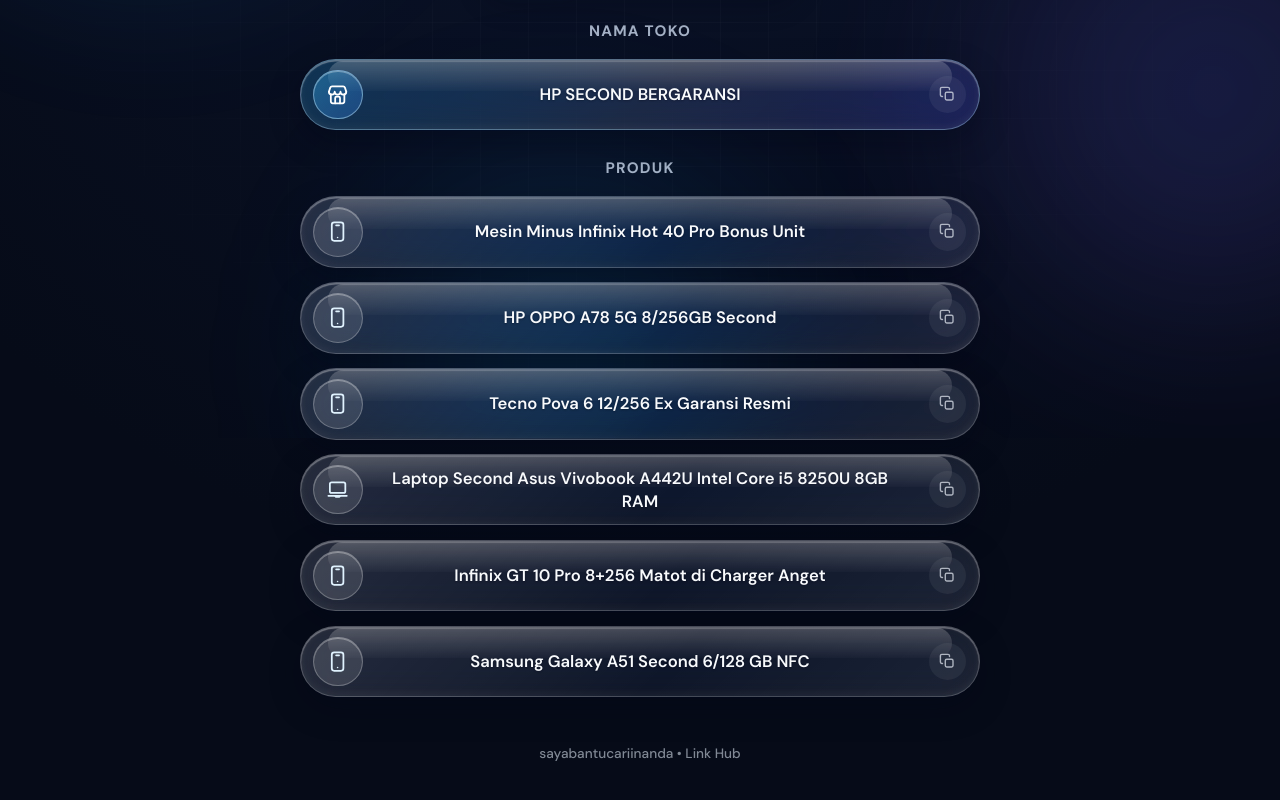
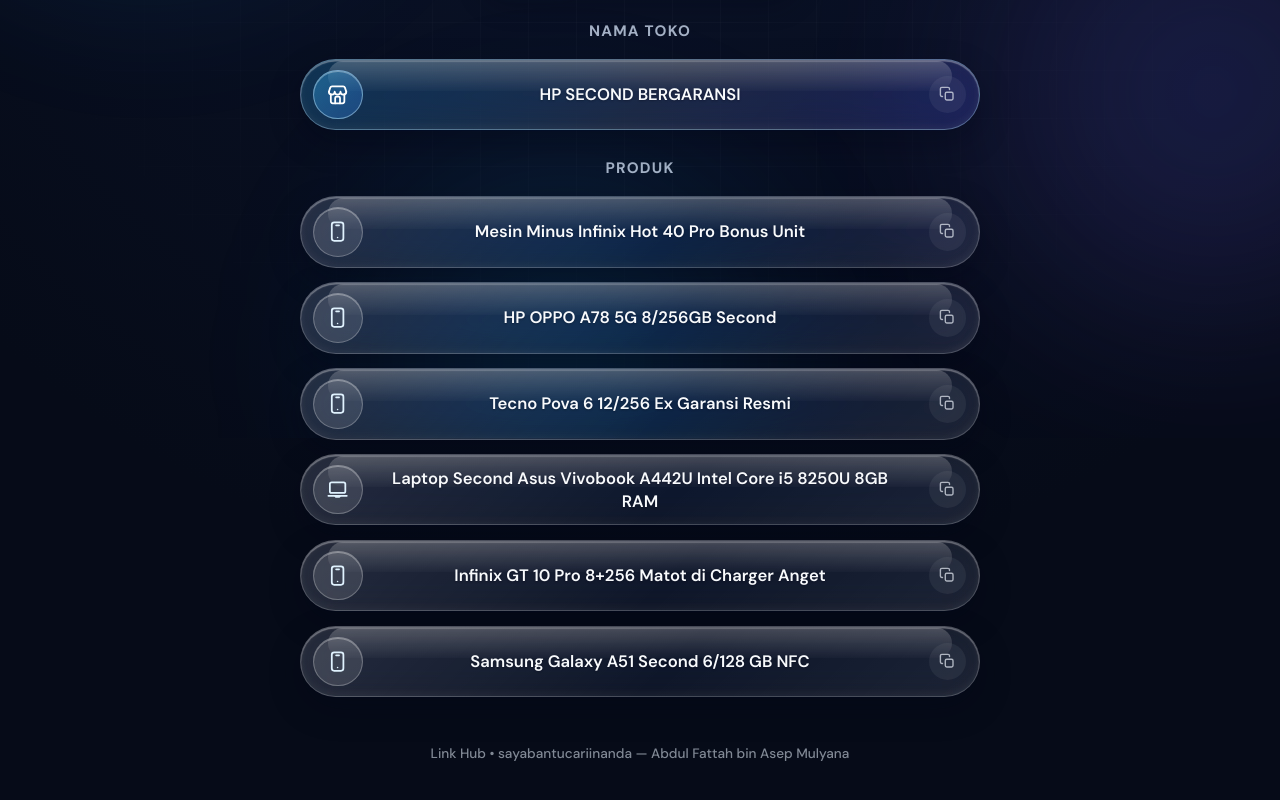
Before and after one commit to AbdulFattah105-NE/sayabantucariinanda, a plain HTML site: page index.html in a window 1280 px wide. Shown: the part 362-1162 px from the top of the page. Drawn offline with Linux system fonts and the light colour scheme.

Commit message:
Add Abdul Fattah bin Asep Mulyana to footer

```diff
--- a/index.html
+++ b/index.html
@@ -261,7 +261,7 @@
             </div>
 
             <footer class="hub-footer">
-                <p>sayabantucariinanda &bull; Link Hub</p>
+                <p>Link Hub &bull; sayabantucariinanda &mdash; Abdul Fattah bin Asep Mulyana</p>
             </footer>
         </div>
     </main>
```
